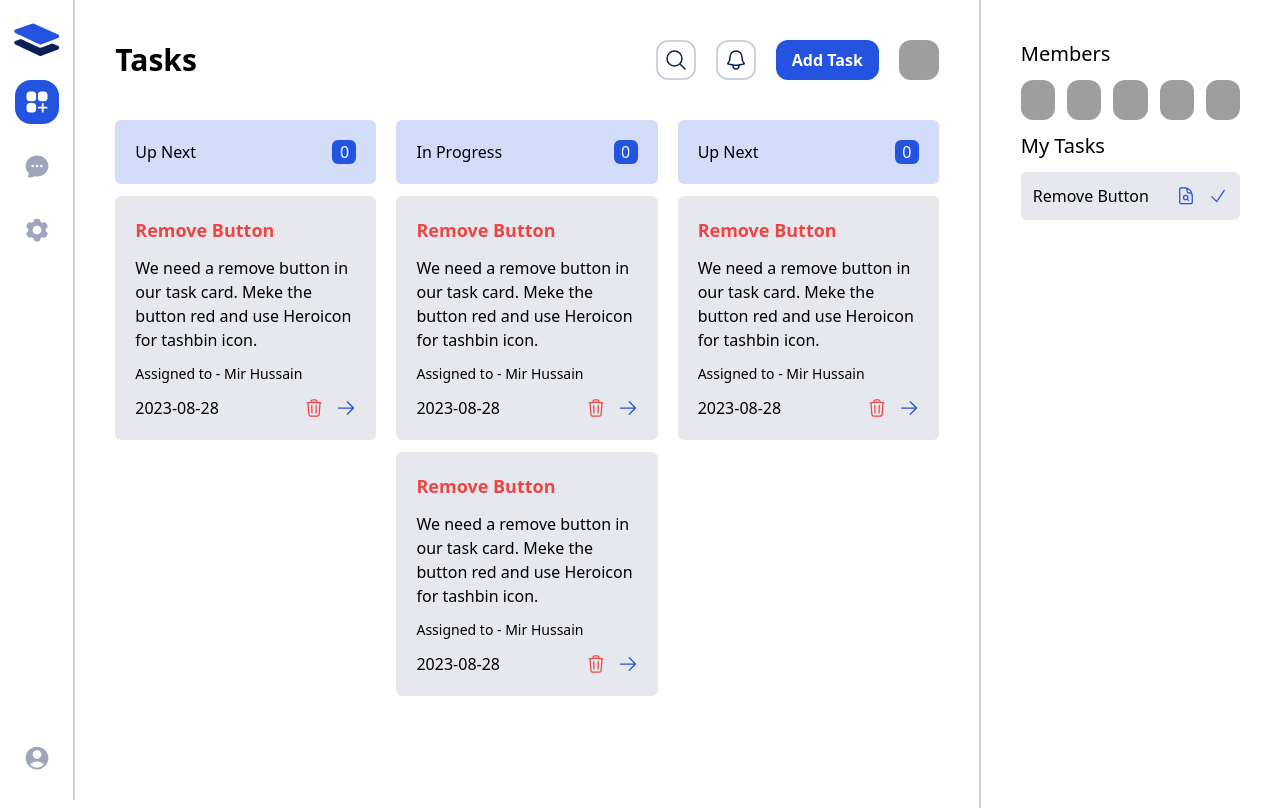
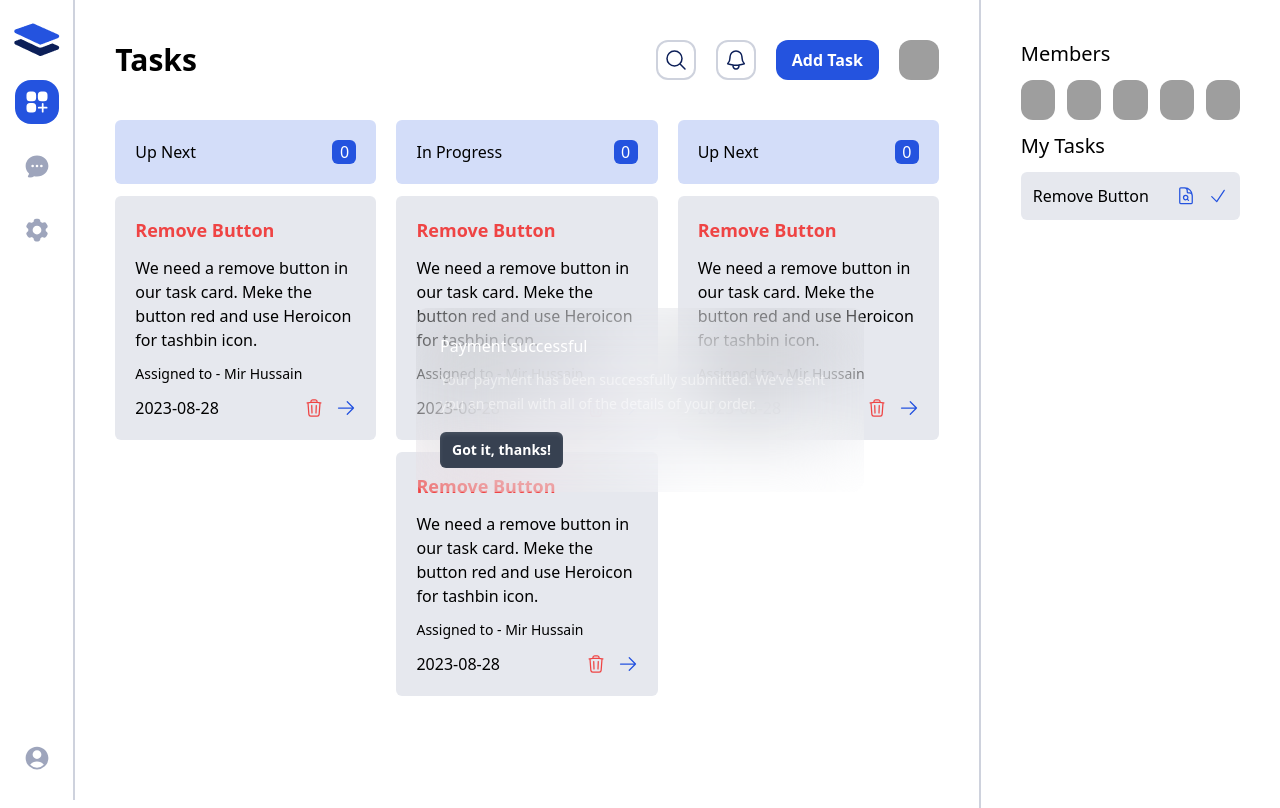
Before and after one commit to rakibul-wdp/redux, a React (Vite) app in the folder ph/taskmaster/: page / in a window 1280 px wide. Both pictures are taken after a click on the button "Add Task". Shown: the top 808 px of the page. Built offline with nearby package versions, Linux system fonts and the light colour scheme; grey boxes are pictures that could not be loaded.

Commit message:
setup headless ui modal

```diff
--- a/ph/taskmaster/package.json
+++ b/ph/taskmaster/package.json
@@ -10,7 +10,7 @@
     "preview": "vite preview"
   },
   "dependencies": {
-    "@headlessui/react": "^1.7.16",
+    "@headlessui/react": "^2.2.1",
     "@heroicons/react": "^2.0.18",
     "@reduxjs/toolkit": "^1.9.5",
     "react": "^18.2.0",
--- /dev/null
+++ b/ph/taskmaster/src/components/ui/Modal.jsx
@@ -0,0 +1,47 @@
+import { Button, Dialog, DialogPanel, DialogTitle } from "@headlessui/react";
+
+export default function Modal({ isOpen, setIsOpen }) {
+  function closeModal() {
+    setIsOpen(false);
+  }
+
+  return (
+    <>
+      <Dialog
+        open={isOpen}
+        as="div"
+        className="relative z-10 focus:outline-none"
+        onClose={closeModal}
+        __demoMode
+      >
+        <div className="fixed inset-0 z-10 w-screen overflow-y-auto">
+          <div className="flex min-h-full items-center justify-center p-4">
+            <DialogPanel
+              transition
+              className="w-full max-w-md rounded-xl bg-white/5 p-6 backdrop-blur-2xl duration-300 ease-out data-[closed]:transform-[scale(95%)] data-[closed]:opacity-0"
+            >
+              <DialogTitle
+                as="h3"
+                className="text-base/7 font-medium text-white"
+              >
+                Payment successful
+              </DialogTitle>
+              <p className="mt-2 text-sm/6 text-white/50">
+                Your payment has been successfully submitted. We’ve sent you an
+                email with all of the details of your order.
+              </p>
+              <div className="mt-4">
+                <Button
+                  className="inline-flex items-center gap-2 rounded-md bg-gray-700 py-1.5 px-3 text-sm/6 font-semibold text-white shadow-inner shadow-white/10 focus:outline-none data-[hover]:bg-gray-600 data-[focus]:outline-1 data-[focus]:outline-white data-[open]:bg-gray-700"
+                  onClick={closeModal}
+                >
+                  Got it, thanks!
+                </Button>
+              </div>
+            </DialogPanel>
+          </div>
+        </div>
+      </Dialog>
+    </>
+  );
+}
--- a/ph/taskmaster/src/pages/Tasks.jsx
+++ b/ph/taskmaster/src/pages/Tasks.jsx
@@ -1,8 +1,12 @@
-import { BellIcon, MagnifyingGlassIcon } from '@heroicons/react/24/outline';
-import MyTasks from '../components/tasks/MyTasks';
-import TaskCard from '../components/tasks/TaskCard';
+import { BellIcon, MagnifyingGlassIcon } from "@heroicons/react/24/outline";
+import MyTasks from "../components/tasks/MyTasks";
+import TaskCard from "../components/tasks/TaskCard";
+import Modal from "../components/ui/Modal";
+import { useState } from "react";
 
 const Tasks = () => {
+  const [isOpen, setIsOpen] = useState(false);
+
   return (
     <div className="h-screen grid grid-cols-12">
       <div className="col-span-9 px-10 pt-10">
@@ -17,7 +21,13 @@
             <button className="border-2 border-secondary/20 hover:border-primary hover:bg-primary rounded-xl h-10 w-10 grid place-content-center text-secondary hover:text-white transition-all">
               <BellIcon className="h-6 w-6" />
             </button>
-            <button className="btn btn-primary">Add Task</button>
+            <button
+              onClick={() => setIsOpen(!isOpen)}
+              className="btn btn-primary"
+            >
+              Add Task
+            </button>
+            <Modal isOpen={isOpen} setIsOpen={setIsOpen} />
             <div className="h-10 w-10 rounded-xl overflow-hidden">
               <img
                 src="https://images.unsplash.com/photo-1528892952291-009c663ce843?ixlib=rb-4.0.3&ixid=M3wxMjA3fDB8MHxwaG90by1wYWdlfHx8fGVufDB8fHx8fA%3D%3D&auto=format&fit=crop&w=644&q=80"
```
Also changed, not shown: 1 other file (tests, documents, lock files or other folders).
